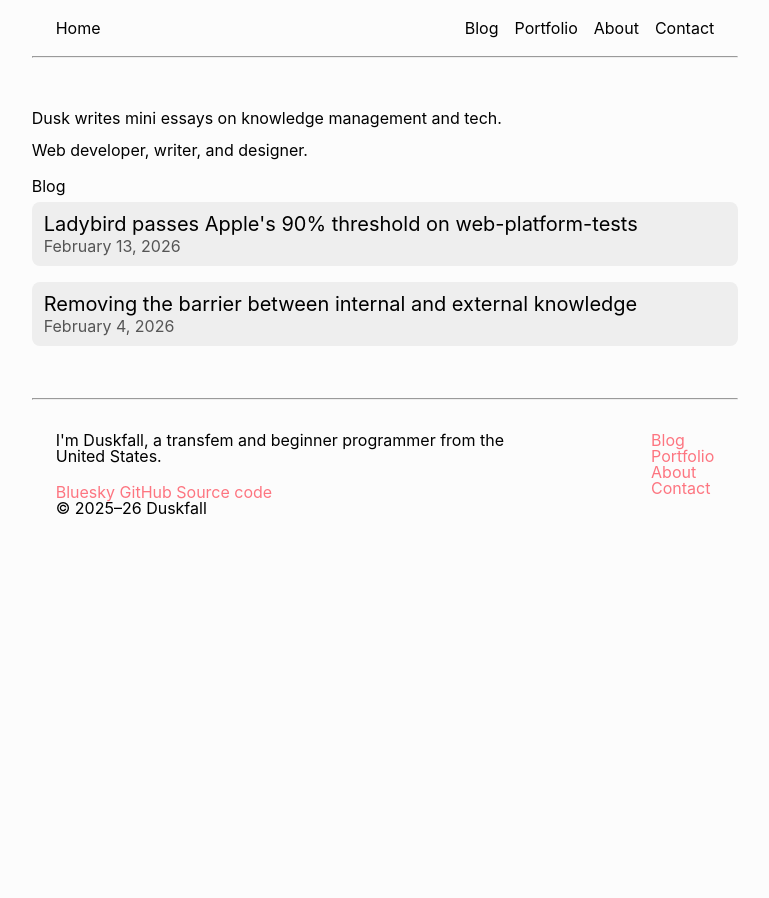
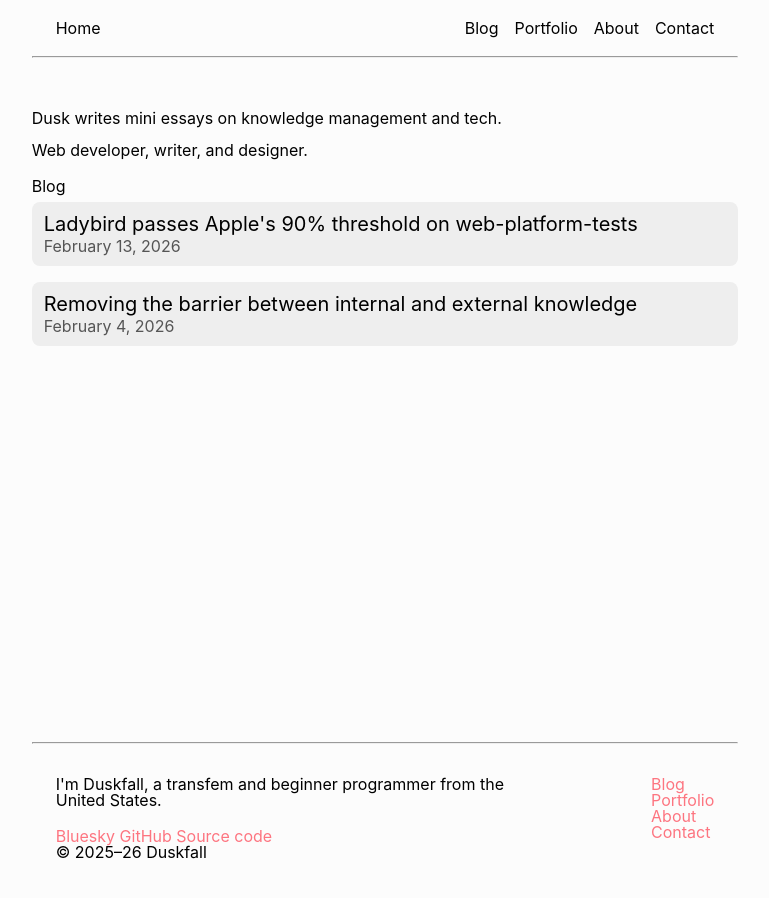
Before and after one commit to TrulyFlawed/trulyflawed.github.io, a Jekyll site: the page built from index.md, in a window 1280 px wide. Shown: the whole page, without its empty margins (255-1024 px from the left). Built offline with Jekyll 4.4.1, drawn with Linux system fonts in a browser that asks for light colours; nearby versions of some CDN libraries; library files that are not in the unit come from our copies.

Commit message:
feat: make footer stick to bottom of page
The footer will now properly stick to the bottom of the page even when a
page's content is small, making certain small pages like the 404 error
page feel a little more natural.

Fixes #3

```diff
--- a/assets/css/base.css
+++ b/assets/css/base.css
@@ -7,9 +7,8 @@ body {
 }
 
 body {
-	display: flex;
-	flex-direction: column;
-
+	display: grid;
+	grid-template-rows: auto 1fr auto; /* Let body take up as much room as possible, creating a sticky footer. */
 	block-size: 100dvh;
 
 	font-size: 1rem;
```
